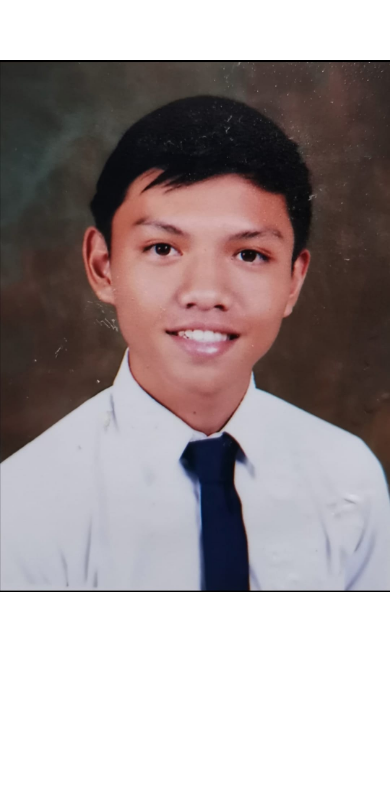
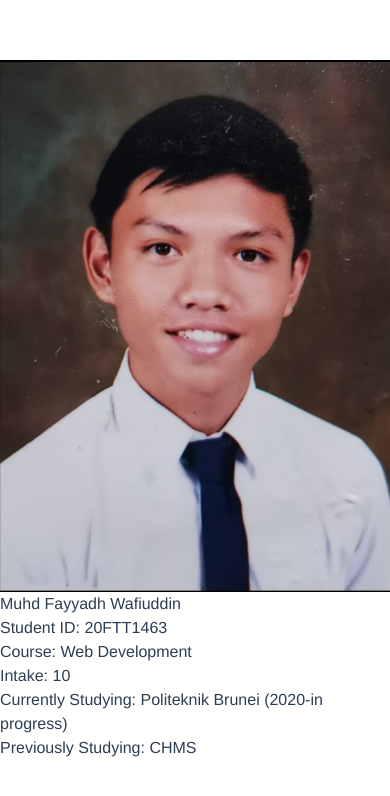
Before and after one commit to 20FTT1463/20FTT1463.github.io, a Vue app in the folder wadtAs3/: page / in a window 390 px wide. Shown: the top 796 px of the page. Built offline with nearby package versions, Linux system fonts and the light colour scheme.

Commit message:
responsive and profile information

```diff
--- a/wadtAs3/src/App.vue
+++ b/wadtAs3/src/App.vue
@@ -5,8 +5,18 @@ import HelloWorld from './components/HelloWorld.vue'
 </script>
 
 <template>
-<div class="">
-  <img class="box-border h-48 w-48 mx-auto" src="./assets/Studentimg.png">
+<div class="md:w-3/5 bg-gray-400 mx-auto rounded-xl p-3 md:flex space-x-4">
+  <div class="p-1 md:w-3/5 bg-white">
+  <img class="box-border w-2/5 rounded-xl mx-auto" src="./assets/Studentimg.png">
+  </div>
+  <div class="p-10">
+  <p class="md:text-xl text-3xl text-white">Muhd Fayyadh Wafiuddin</p>
+  <p class="sm:text-sm text-m text-white">Student ID: 20FTT1463</p>
+  <p class="text-m text-white">Course: Web Development</p>
+  <p class="text-m text-white">Intake: 10</p>
+  <p class="text-m text-white">Currently Studying: Politeknik Brunei (2020-in progress)</p>
+  <p class="text-m text-white">Previously Studying: CHMS</p>
+  </div>
 </div>
 </template>
 
@@ -15,7 +25,6 @@ import HelloWorld from './components/HelloWorld.vue'
   font-family: Avenir, Helvetica, Arial, sans-serif;
   -webkit-font-smoothing: antialiased;
   -moz-osx-font-smoothing: grayscale;
-  text-align: center;
   color: #2c3e50;
   margin-top: 60px;
 }
```
